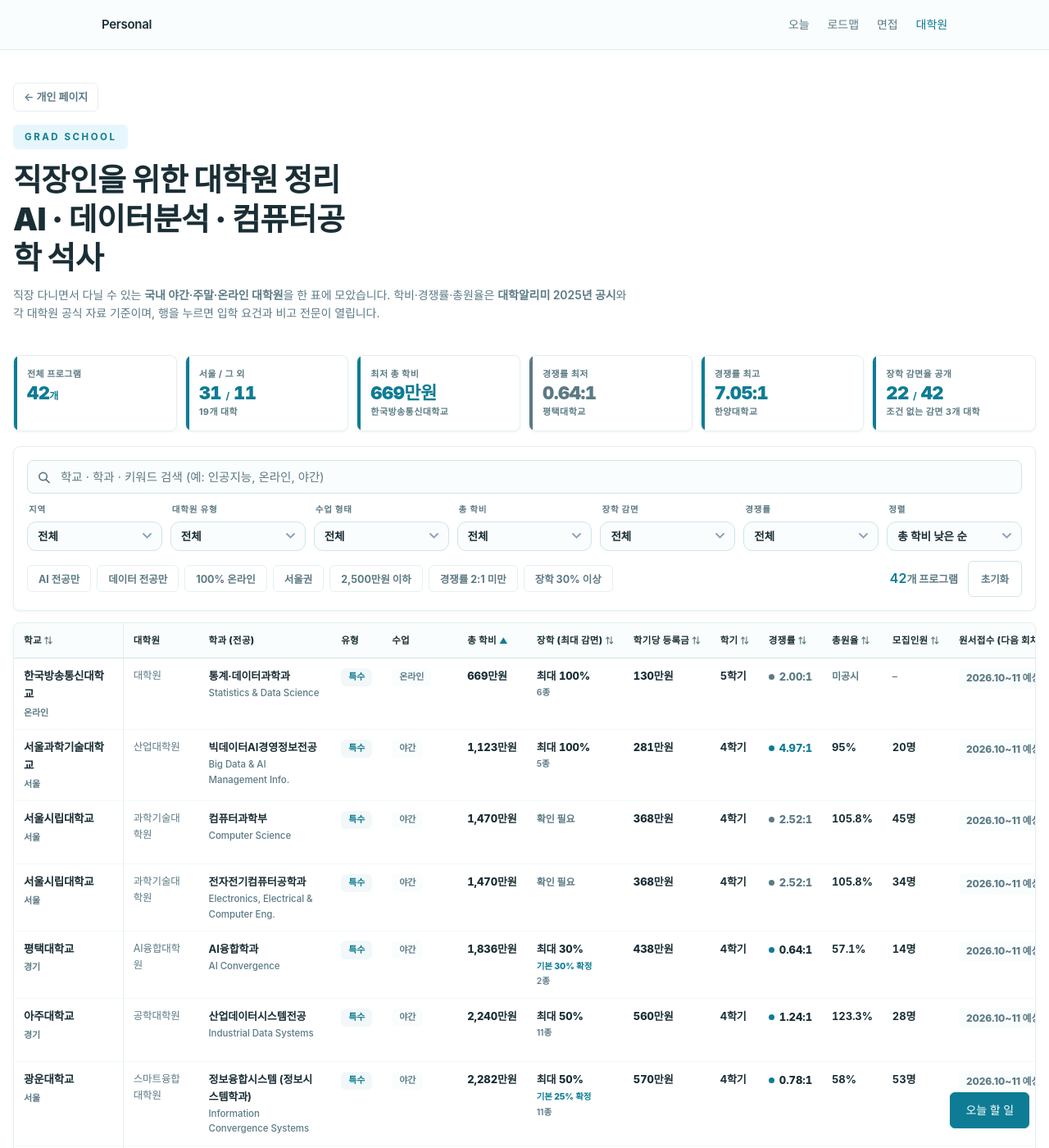
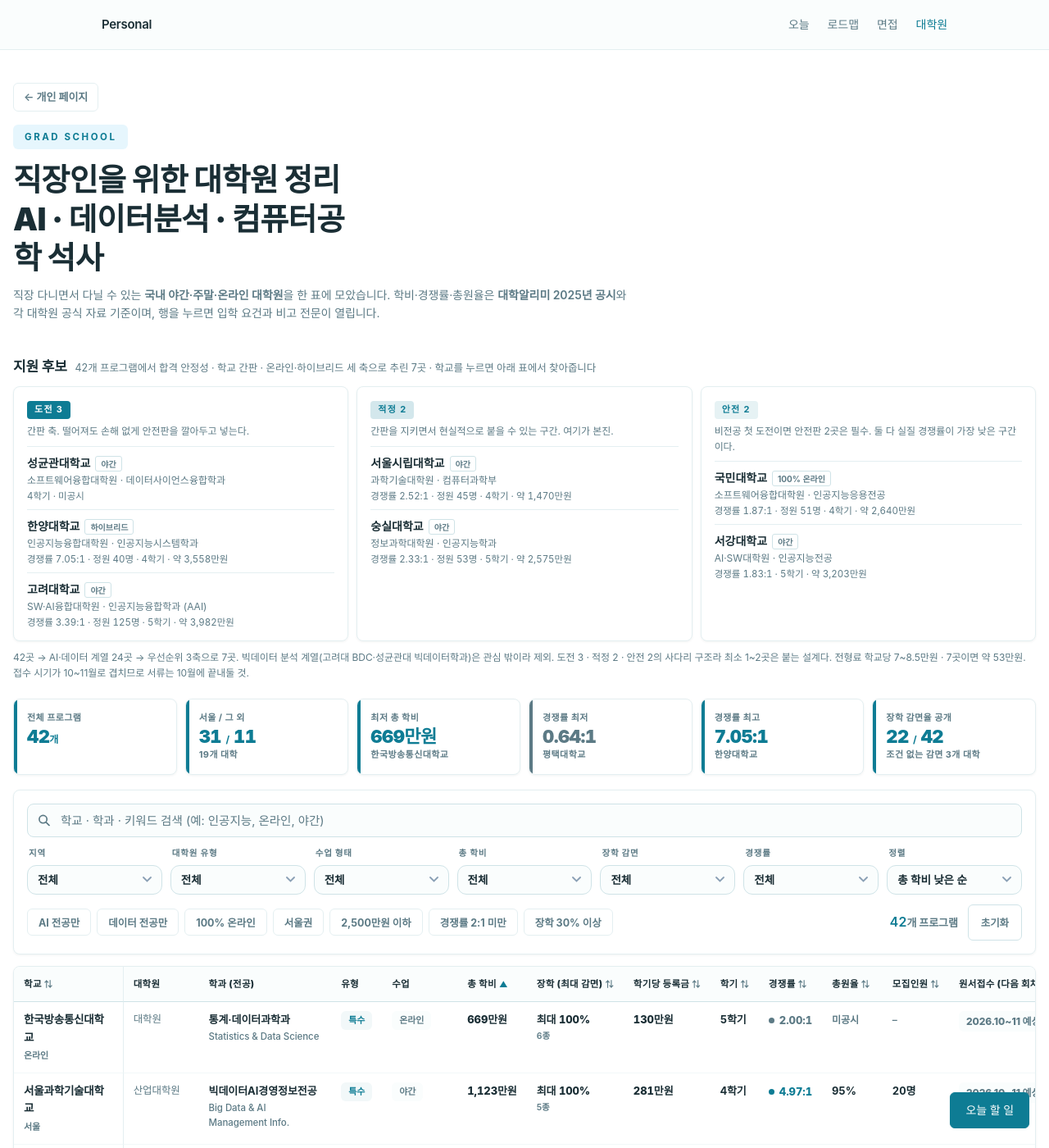
Before and after one commit to charach/legal-docs, a Jekyll site: the page personal/grad_schools.html, which Jekyll copies as it is, in a window 1280 px wide and 1400 px high. Shown: the whole window at 82% size. Built offline with Jekyll 4.4.1, drawn with Linux system fonts in a browser that asks for light colours; some web fonts are replaced.

Commit message:
feat: rework grad school shortlist to 7, surface it on the shared table
지원 후보를 6곳에서 7곳으로 다시 짰고, 두 사람 공용인 grad_schools.html
맨 위에도 같은 사다리를 띄웠다.

후보 변경:
- 추가 — 성균관대 소프트웨어융합대학원 데이터사이언스융합학과. 일곱 곳 중
  유일한 일반대학원이라 학위 명칭이 '일반대학원 석사'로 나온다. 간판을
  우선순위에 뒀을 때 나머지 특수대학원들과 갈리는 지점. 단 등록금·경쟁률·
  정원이 전부 미공시라 학과 문의(031-290-5928)가 선행돼야 한다.
- 추가 — 서울시립대 컴퓨터과학부, 숭실대 인공지능학과, 서강대 인공지능전공.
  서강대는 총원율 61.4%로 서울 상위권 중 실질 진입 난이도가 가장 낮다.
- 교체 — 국민대 인공지능전공(하이브리드) → 인공지능응용전공(100% 온라인).
- 제외 — 아주대(간판 축에서 밀림), 이화여대(여성만 지원 가능이라 두 사람이
  같이 지원할 수 없음), 고려대 BDC·성균관대 빅데이터학과(빅데이터 분석은
  관심 밖), 연세대(총 4,272만원 최고가), 평택대·광운대·방통대(간판 축).

도전 3 · 적정 2 · 안전 2. 경쟁률 1.83~7.05로 사다리가 퍼져 있다.

grad_schools.html:
- 히어로와 통계 카드 사이에 "지원 후보" 3단 카드 섹션 추가. 학교를 누르면
  아래 42곳 표가 그 학교로 검색·스크롤된다.
- 데이터는 study_plan.json의 shortlist를 fetch로 읽는다. 하드코딩하지 않아
  후보를 바꾸면 로드맵 페이지와 공용 표에 동시에 반영된다.
- 티어 색은 JSON의 원색 대신 페이지의 teal 토큰으로 위계만 준다.

ai_grad_prep.html: 소제목의 학교 수를 tiers에서 계산하도록 변경.

Co-Authored-By: Claude Opus 5 (1M context) <noreply@anthropic.com>

```diff
--- a/personal/ai_grad_prep.html
+++ b/personal/ai_grad_prep.html
@@ -479,8 +479,9 @@
 
   function renderShortlist(){
     var S = P.shortlist;
+    var n = S.tiers.reduce(function(a, t){ return a + t.items.length; }, 0);
     el('sl-sub').textContent = '42곳에서 AI·데이터 계열 24곳을 추리고, ' + S.criteria.join(' · ') +
-      ' 세 축으로 여섯 곳을 남겼다. 통학은 ' + S.commute + ' 기준.';
+      ' 세 축으로 ' + n + '곳을 남겼다. 통학은 ' + S.commute + ' 기준.';
     el('shortlist').innerHTML = S.tiers.map(function(t){
       return '<div class="tier"><div class="tier-head"><span class="lab">'+esc(t.label)+'</span>' +
         '<span class="why">'+fmt(t.why)+'</span></div>' +
--- a/personal/data/study_plan.json
+++ b/personal/data/study_plan.json
@@ -55,15 +55,15 @@
     }
   ],
   "shortlist": {
-    "decided": "2026-08-13",
+    "decided": "2026-08-16",
     "criteria": [
       "합격 안정성",
       "학교 간판",
       "온라인·하이브리드"
     ],
     "commute": "서울 전역 + 경기권 가능",
-    "note": "42곳 → AI·데이터 계열 24곳 → 우선순위 3축으로 6곳. 학비는 우선순위에서 뺐으므로 총액은 참고용. 도전·적정·안전 2곳씩 사다리 구조라 최소 1~2곳은 붙는 설계다.",
-    "fee_note": "전형료 학교당 7~8.5만원 · 6곳이면 약 45만원. 접수 시기가 10~11월로 겹치므로 서류는 10월에 끝내둘 것.",
+    "note": "42곳 → AI·데이터 계열 24곳 → 우선순위 3축으로 7곳. 빅데이터 분석 계열(고려대 BDC·성균관대 빅데이터학과)은 관심 밖이라 제외. 도전 3 · 적정 2 · 안전 2의 사다리 구조라 최소 1~2곳은 붙는 설계다.",
+    "fee_note": "전형료 학교당 7~8.5만원 · 7곳이면 약 53만원. 접수 시기가 10~11월로 겹치므로 서류는 10월에 끝내둘 것.",
     "tiers": [
       {
         "id": "challenge",
@@ -72,6 +72,18 @@
         "why": "간판 축. 떨어져도 손해 없게 안전판을 깔아두고 넣는다.",
         "items": [
           {
+            "s": "성균관대학교",
+            "m": "소프트웨어융합대학원 · 데이터사이언스융합학과",
+            "mode": "야간",
+            "cr": null,
+            "qt": null,
+            "tm": 4,
+            "tot": "미공시",
+            "pro": "<b>여덟 곳 중 유일한 일반대학원.</b> 학위 명칭이 '일반대학원 석사'로 나와서 학위 인식·이후 박사 진학에서 나머지 일곱 곳(전부 특수대학원)과 급이 갈린다. 간판을 우선순위에 뒀다면 이 차이가 가장 크다.",
+            "con": "등록금·경쟁률·정원이 전부 미공시라 판단 근거가 없다. 2026학년도부터 토요일 수업이 폐지되고 <b>평일 야간(18~21시)으로 일원화</b>돼 통학 부담은 후보 중 가장 크다. 종로.",
+            "intel": "정보 자체가 없다. <b>학과 문의 031-290-5928</b> — 등록금·경쟁률·전형 방식을 먼저 확인한 뒤 지원 여부를 정할 것."
+          },
+          {
             "s": "한양대학교",
             "m": "인공지능융합대학원 · 인공지능시스템학과",
             "mode": "하이브리드",
@@ -79,21 +91,21 @@
             "qt": 40,
             "tm": 4,
             "tot": "약 3,558만원",
-            "pro": "간판 + 하이브리드를 동시에 만족하는 유일한 곳. ON/OFF 병행이라 야근 잦아도 완주 가능. 2024 졸업생 취업률 100%.",
-            "con": "경쟁률 7.05:1로 국내 특수대학원 최상위. 3년 연속 상승 중.",
-            "intel": "면접 정보 없음 — 특수대학원(야간) 실제 후기 0건. 웹에 도는 후기는 전부 일반대학원 것."
+            "pro": "간판 + 하이브리드를 동시에 만족하는 곳. ON/OFF 병행이라 야근이 잦아도 완주 가능하다. 2024 졸업생 취업률 100%(21명 중 20명).",
+            "con": "경쟁률 7.05:1로 국내 특수대학원 최상위. 3년 연속 상승 중(5.68→6.15→7.05)이라 준비 없이 넣으면 위험하다.",
+            "intel": "면접 정보 없음 — 특수대학원(야간) 실제 후기 0건. 웹에 도는 후기는 전부 일반대학원 것. <b>행정팀 02-2220-0237</b>."
           },
           {
-            "s": "성균관대학교",
-            "m": "정보통신대학원 · 빅데이터학과",
+            "s": "고려대학교",
+            "m": "SW·AI융합대학원 · 인공지능융합학과 (AAI)",
             "mode": "야간",
-            "cr": 4.02,
-            "qt": 185,
+            "cr": 3.39,
+            "qt": 125,
             "tm": 5,
-            "tot": "약 3,501만원",
-            "pro": "정원 185명으로 후보 중 최대. 간판 대비 문이 넓다.",
-            "con": "야간 전용이라 출석 부담. 5학기.",
-            "intel": "면접 대비가 가장 쉬운 곳 — 후기 확보됨. 교수 2 : 지원자 2, 1인당 약 2분. 자기소개·현 직장·부족한 점·마지막 한마디가 전부."
+            "tot": "약 3,982만원",
+            "pro": "간판군 중 정원(125명) 대비 경쟁률이 가장 현실적이다. 타 전공 지원 명시. <b>총원율 87.7%로 정원을 다 못 채워</b> 겉보기 경쟁률보다 실제 문턱이 낮다.",
+            "con": "<b>후보 중 최고가(3,982만원)</b>에 5학기. 야간 전용, 안암.",
+            "intel": "특수대학원 면접 후기 부족. 서류전형 + 구술시험 형태로 공지돼 있다."
           }
         ]
       },
@@ -104,28 +116,28 @@
         "why": "간판을 지키면서 현실적으로 붙을 수 있는 구간. 여기가 본진.",
         "items": [
           {
-            "s": "고려대학교",
-            "m": "SW·AI융합대학원 · 인공지능융합학과 (AAI)",
+            "s": "서울시립대학교",
+            "m": "과학기술대학원 · 컴퓨터과학부",
             "mode": "야간",
-            "cr": 3.39,
-            "qt": 125,
-            "tm": 5,
-            "tot": "약 3,982만원",
-            "pro": "간판군 중 정원(125명) 대비 경쟁률이 가장 현실적. 타 전공 지원 명시.",
-            "con": "후보 중 두 번째로 비싸고 5학기. 야간 전용.",
-            "intel": "특수대학원 면접 후기 부족. 같은 대학원 빅데이터융합학과(BDC·정원 168)도 동일 조건이라 대안."
+            "cr": 2.52,
+            "qt": 45,
+            "tm": 4,
+            "tot": "약 1,470만원",
+            "pro": "공립이라 학비가 압도적으로 싸다 — <b>총 1,470만원으로 후보 중 최저, 고려대의 37%</b>. 총원율 105.8%로 정원을 초과 충원할 만큼 인기. 가성비 기준 서울권 최상위.",
+            "con": "AI 특화 학과가 아니라 컴퓨터과학부라 커리큘럼의 AI 과목 수를 직접 확인해야 한다. 야간 전용, 동대문.",
+            "intel": "면접 정보 없음. 특수대학원 공통 패턴(지원동기·병행 가능성·전공 기초)으로 대비."
           },
           {
-            "s": "이화여자대학교",
-            "m": "데이터사이언스학과",
-            "mode": "하이브리드",
-            "cr": null,
-            "qt": null,
-            "tm": 4,
-            "tot": "약 2,875만원",
-            "pro": "여성만 지원 가능 — 경쟁 풀이 애초에 절반이다. 하이브리드 + 간판 + 학비도 중간. 조건 대비 가장 저평가된 카드.",
-            "con": "경쟁률·정원 미공시.",
-            "intel": "면접 정보 전무 — 공개 후기를 못 찾았다. 9~10월에 학과 사무실(02-3277-2182)로 면접 방식을 직접 물어볼 것."
+            "s": "숭실대학교",
+            "m": "정보과학대학원 · 인공지능학과",
+            "mode": "야간",
+            "cr": 2.33,
+            "qt": 53,
+            "tm": 5,
+            "tot": "약 2,575만원",
+            "pro": "AI 특화 학과인데 학비가 중간대(2,575만원)이고 총원율 100%로 안정적으로 운영된다. 정원 53명.",
+            "con": "5학기 야간 전용이라 기간·통학 부담이 함께 온다. 동작구. 간판 축에서는 중간.",
+            "intel": "면접 정보 부족. 특수대학원 공통 패턴으로 대비."
           }
         ]
       },
@@ -133,51 +145,55 @@
         "id": "safe",
         "label": "안전",
         "color": "#16a34a",
-        "why": "비전공 첫 도전이면 안전판 2곳은 필수. 둘 다 하이브리드라 병행 부담도 가장 낮다.",
+        "why": "비전공 첫 도전이면 안전판 2곳은 필수. 둘 다 실질 경쟁률이 가장 낮은 구간이다.",
         "items": [
           {
             "s": "국민대학교",
-            "m": "소프트웨어융합대학원 · 인공지능전공",
-            "mode": "하이브리드",
+            "m": "소프트웨어융합대학원 · 인공지능응용전공",
+            "mode": "100% 온라인",
             "cr": 1.87,
-            "qt": 48,
+            "qt": 51,
             "tm": 4,
-            "tot": "약 2,692만원",
-            "pro": "안정 + 하이브리드 + 별도 필기 없음. 완전 온라인을 원하면 같은 대학원 '인공지능응용전공'(정원 51)으로 스왑 가능.",
-            "con": "간판 축에서는 약함.",
-            "intel": "면접 대비 유리 — 기출 8문항 확보. 관심 계기 · 프로젝트 경험 · 선호 알고리즘 · 협업 · 최신 동향 · 강점 · 석사 후 목표."
+            "tot": "약 2,640만원",
+            "pro": "<b>100% 비대면 — 면접까지 Zoom으로 보는 국내 유일 옵션.</b> 통학 부담이 0이라 야근·출장이 잦아도 유지된다. 정원 51명으로 학과 중 최대, 별도 필기 없음.",
+            "con": "간판 축에서는 약하다. <b>수업연한이 공식 요강에 명시돼 있지 않아</b> 4학기로 계산한 값이라, 5학기면 총액이 647만원 늘어난다.",
+            "intel": "면접 대비 유리 — <b>기출 8문항 확보</b>. 관심 계기 · 프로젝트 경험 · 선호 알고리즘 · 협업 · 최신 동향 · 강점 · 석사 후 목표. 학기수 확인 <b>02-910-6642</b>."
           },
           {
-            "s": "아주대학교",
-            "m": "정보통신대학원 · 정보통신공학과",
-            "mode": "하이브리드",
-            "cr": 1.29,
-            "qt": 366,
-            "tm": 4,
-            "tot": "약 2,460만원",
-            "pro": "최종 안전판. 경쟁률 1.29:1에 정원 366명. 하이브리드에 학비도 가장 낮다. 경기권이라 통학도 짧다.",
-            "con": "AI 특화가 아니라 정보통신 계열. 커리큘럼에서 AI 과목을 직접 확인할 것.",
-            "intel": "면접 정보 없음. 특수대학원 공통 패턴(지원동기·병행 가능성·전공 기초)으로 대비."
+            "s": "서강대학교",
+            "m": "AI·SW대학원 · 인공지능전공",
+            "mode": "야간",
+            "cr": 1.83,
+            "qt": null,
+            "tm": 5,
+            "tot": "약 3,203만원",
+            "pro": "<b>총원율 61.4% — 2025년 86명만 등록해 정원을 크게 못 채웠다.</b> 서울 상위권 중 실질 진입 난이도가 가장 낮은 축인데 간판은 지켜진다. 재학생 415명으로 규모도 크다.",
+            "con": "5학기에 3,203만원. 주말 수업 없이 평일 야간만 운영, 마포.",
+            "intel": "그룹면접(5~6명 : 교수 2~3명). 요강 PDF는 대학원 홈페이지, <b>문의 02-705-8685</b>."
           }
         ]
       }
     ],
     "dropped": [
       {
-        "s": "연세대학교 인공지능전공 계열",
-        "why": "총 4,272만원으로 후보 중 최고가인데 야간 전용이라 하이브리드 조건을 못 채운다. 구술도 온라인 불가."
+        "s": "이화여자대학교 데이터사이언스학과",
+        "why": "여성만 지원 가능이라 경쟁 풀이 절반이고 하이브리드 + 간판 + 학비(2,875만원)까지 조건은 가장 좋았으나, <b>두 사람이 같이 지원할 수 없어</b> 제외."
       },
       {
-        "s": "서강대학교 인공지능·데이터사이언스전공",
-        "why": "경쟁률 1.83으로 안정적이라 대체 안전판으로 보관. 그룹면접(5~6명 : 교수 2~3명)에 토요일 수업 병행."
+        "s": "고려대학교 빅데이터융합학과(BDC) · 성균관대학교 빅데이터학과",
+        "why": "정원이 각각 168명·185명으로 같은 학교 AI 학과보다 붙기 쉽지만, <b>빅데이터 분석은 관심 밖</b>이라 제외."
       },
       {
-        "s": "숭실대학교 인공지능학과",
-        "why": "2.33 · 2,575만원으로 나쁘지 않으나 간판·하이브리드 축에서 밀림. 대체 카드."
+        "s": "아주대학교 정보통신공학과",
+        "why": "경쟁률 1.29:1에 정원 366명, 하이브리드, 경기권이라 통학·안정성은 최상이었으나 <b>간판 축에서 밀림</b>."
       },
       {
-        "s": "서울과학기술대학교 빅데이터AI경영정보",
-        "why": "학기 281만원으로 압도적 최저가지만 경쟁률 4.97에 '경영정보' 성격이 강함. 학비를 우선순위에 다시 넣으면 1순위."
+        "s": "연세대학교 인공지능컴퓨팅전공",
+        "why": "총원율 58.6%(정원 70명 중 41명 등록)로 간판 대비 실질 진입은 가장 쉬운 축이지만, <b>총 4,272만원으로 표 전체 최고가</b>다. 두 사람 몫이면 부담이 두 배가 된다."
+      },
+      {
+        "s": "평택대학교 · 광운대학교 · 한국방송통신대학교",
+        "why": "무조건 감면(평택 전원 30% · 광운 재직자 25%)이나 초저가(방통대 총 669만원)로 비용 축에서는 최상이지만 간판 축에서 제외. 최악의 경우 대비 카드로만 기억."
       }
     ]
   },
--- a/personal/grad_schools.html
+++ b/personal/grad_schools.html
@@ -71,6 +71,39 @@
   header.hero p.sub { margin: 0; color: var(--ink-soft); font-size: 14px; max-width: 760px; }
 
   /* ── stats ──────────────────────────────── */
+  /* ---- 지원 후보 사다리 ---- */
+  .shortlist { margin: 26px 0 4px; }
+  .sl-head { display: flex; align-items: baseline; gap: 10px; flex-wrap: wrap; margin-bottom: 12px; }
+  .sl-head h2 { margin: 0; font-size: 17px; font-weight: 700; color: var(--ink); letter-spacing: -0.2px; }
+  .sl-head .sl-note { font-size: 12.5px; color: var(--ink-soft); }
+  .sl-grid { display: grid; grid-template-columns: repeat(auto-fit, minmax(230px,1fr)); gap: 10px; }
+  .sl-tier {
+    background: var(--card); border: 1px solid var(--line); border-radius: 8px;
+    padding: 14px 16px 6px; box-shadow: var(--shadow);
+  }
+  .sl-tier .lab {
+    display: inline-block; font-size: 11px; font-weight: 700; letter-spacing: 0.12em;
+    padding: 2px 9px; border-radius: 4px; margin-bottom: 6px;
+    background: rgba(14,124,148,.10); color: var(--sky-deep);
+  }
+  .sl-tier[data-t="challenge"] .lab { background: var(--sky-deep); color: #fff; }
+  .sl-tier[data-t="target"] .lab { background: rgba(14,124,148,.18); }
+  .sl-tier .why { font-size: 12px; color: var(--ink-soft); margin: 0 0 8px; line-height: 1.55; }
+  .sl-sch {
+    display: block; width: 100%; text-align: left; cursor: pointer;
+    background: none; border: none; border-top: 1px solid var(--line);
+    padding: 9px 0; font-family: var(--sans);
+  }
+  .sl-sch:hover .sl-s { color: var(--sky-deep); text-decoration: underline; text-underline-offset: 3px; }
+  .sl-s { font-size: 14px; font-weight: 700; color: var(--ink); }
+  .sl-m { font-size: 12px; color: var(--ink-soft); margin-top: 1px; }
+  .sl-meta { font-size: 11.5px; color: var(--muted); margin-top: 3px; font-variant-numeric: tabular-nums; }
+  .sl-mode {
+    display: inline-block; font-size: 10px; font-weight: 700; padding: 1px 6px;
+    border: 1px solid var(--line-strong); border-radius: 3px; color: var(--ink-soft); margin-left: 6px;
+  }
+  .sl-foot { font-size: 12px; color: var(--ink-soft); margin: 10px 0 0; }
+
   .stats { display: grid; grid-template-columns: repeat(auto-fit, minmax(140px,1fr)); gap: 10px; margin: 22px 0 6px; }
   .stat {
     background: var(--card); border: 1px solid var(--line); border-radius: 8px;
@@ -344,6 +377,15 @@
     <h1>직장인을 위한 대학원 정리<br>AI · 데이터분석 · 컴퓨터공학 석사</h1>
     <p class="sub">직장 다니면서 다닐 수 있는 <b>국내 야간·주말·온라인 대학원</b>을 한 표에 모았습니다. 학비·경쟁률·총원율은 <b>대학알리미 2025년 공시</b>와 각 대학원 공식 자료 기준이며, 행을 누르면 입학 요건과 비고 전문이 열립니다.</p>
   </header>
+
+  <section class="shortlist" id="shortlist" hidden>
+    <div class="sl-head">
+      <h2>지원 후보</h2>
+      <span class="sl-note" id="sl-note"></span>
+    </div>
+    <div class="sl-grid" id="sl-grid"></div>
+    <p class="sl-foot" id="sl-foot"></p>
+  </section>
 
   <div class="stats" id="stats"></div>
 
@@ -1338,6 +1380,49 @@ document.querySelectorAll(".chip").forEach(chip => {
 })();
 
 apply();
+
+/* ══════════════════════════════════════════════════════════
+   지원 후보 사다리 — data/study_plan.json 을 단일 원본으로 읽는다
+   ══════════════════════════════════════════════════════════ */
+fetch("data/study_plan.json", { cache: "no-store" })
+  .then(r => r.ok ? r.json() : Promise.reject())
+  .then(P => {
+    const S = P && P.shortlist;
+    if (!S || !S.tiers) return;
+
+    const n = S.tiers.reduce((a, t) => a + t.items.length, 0);
+    $("#sl-note").textContent = `${DATA.length}개 프로그램에서 ${S.criteria.join(" · ")} 세 축으로 추린 ${n}곳 · 학교를 누르면 아래 표에서 찾아줍니다`;
+
+    $("#sl-grid").innerHTML = S.tiers.map(t => `
+      <div class="sl-tier" data-t="${esc(t.id)}">
+        <span class="lab">${esc(t.label)} ${t.items.length}</span>
+        <p class="why">${esc(t.why)}</p>
+        ${t.items.map(x => {
+          const meta = [];
+          if (x.cr) meta.push(`경쟁률 ${x.cr}:1`);
+          if (x.qt) meta.push(`정원 ${x.qt}명`);
+          meta.push(`${x.tm}학기`);
+          if (x.tot) meta.push(esc(x.tot));
+          return `<button class="sl-sch" data-q="${esc(x.s)}">
+            <span class="sl-s">${esc(x.s)}</span><span class="sl-mode">${esc(x.mode)}</span>
+            <div class="sl-m">${esc(x.m)}</div>
+            <div class="sl-meta">${meta.join(" · ")}</div>
+          </button>`;
+        }).join("")}
+      </div>`).join("");
+
+    $("#sl-foot").innerHTML = esc(S.note) + " " + esc(S.fee_note);
+    $("#shortlist").hidden = false;
+
+    $("#sl-grid").addEventListener("click", e => {
+      const b = e.target.closest(".sl-sch");
+      if (!b) return;
+      $("#q").value = b.dataset.q;
+      apply();
+      $("#q").scrollIntoView({ behavior: "smooth", block: "center" });
+    });
+  })
+  .catch(() => { /* 데이터가 없으면 섹션을 그냥 숨긴 채로 둔다 */ });
 </script>
 
 
```
